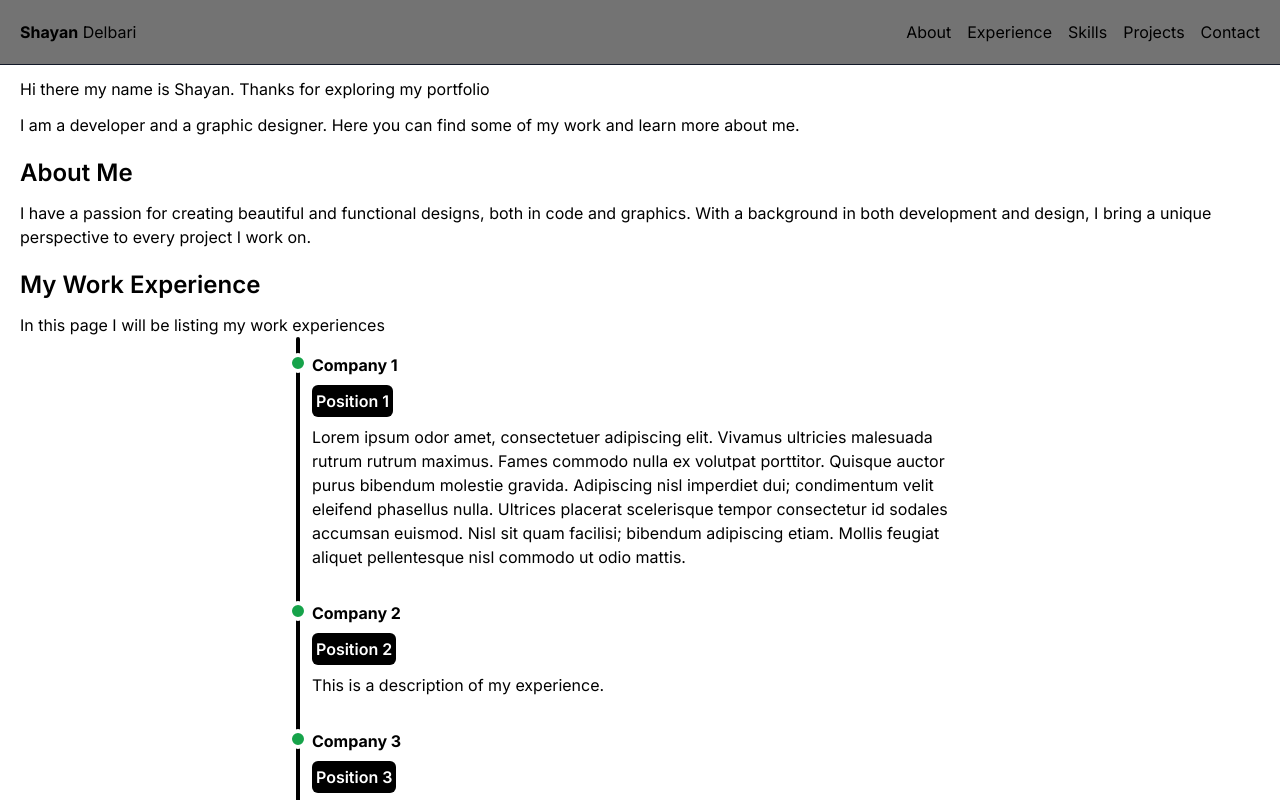
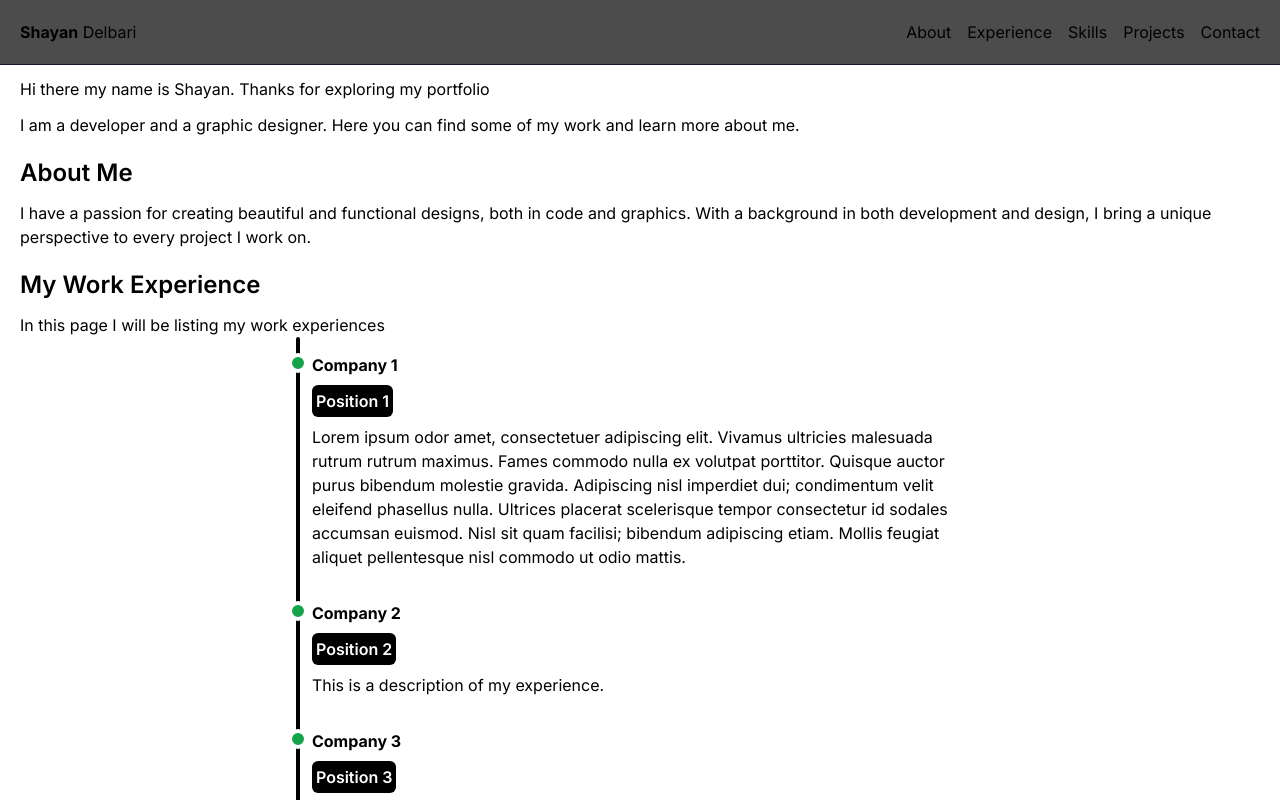
Before and after one commit to shayandelbari/my-portfolio, a SvelteKit app: page / in a window 1280 px wide. Shown: the top 800 px of the page. Built offline with nearby package versions, Linux system fonts and the light colour scheme.

Commit message:
small adjustment to the menu

```diff
--- a/src/routes/Menu.svelte
+++ b/src/routes/Menu.svelte
@@ -9,7 +9,7 @@
 	];
 </script>
 
-<div class="sticky top-0 z-40 border-b-[1px] border-b-gray-900 bg-black/55 backdrop-blur">
+<div class="sticky top-0 z-40 border-b-[1px] border-b-gray-900 bg-black/70 backdrop-blur">
 	<nav class="flex h-auto w-full flex-row justify-between p-5">
 		<ul class="flex"><li><a href="/"><strong>Shayan</strong> Delbari</a></li></ul>
 		<ul class="flex space-x-4">
```
